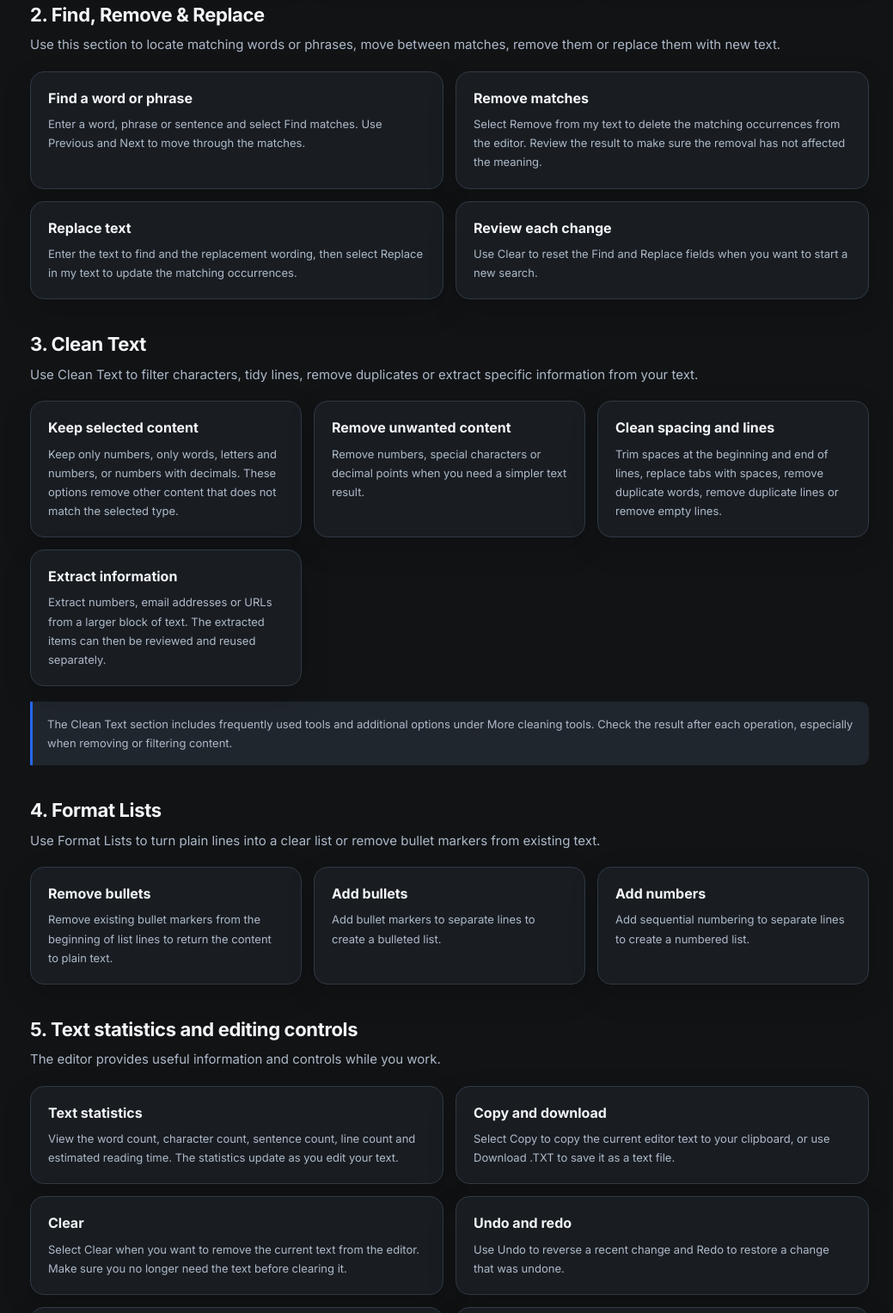
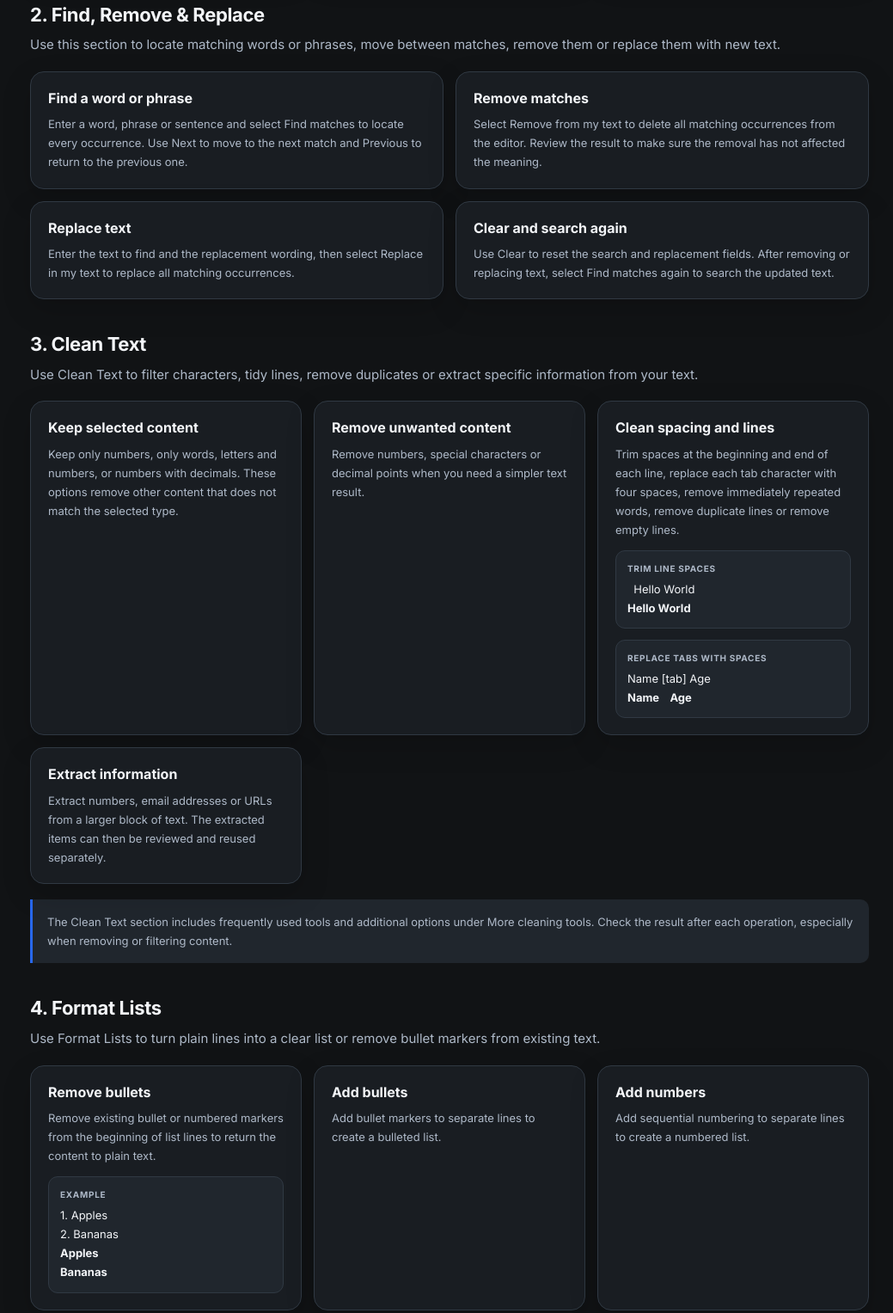
Before and after one commit to fiyaznkp/text-formatter-cleaner, a plain HTML site: page text-formatter/how-to-use/index.html in a window 1280 px wide. Shown: the part 1268-2795 px from the top of the page at 86% size, without its empty margins (241-1280 px from the left). Drawn offline with Linux system fonts and the light colour scheme.

Commit message:
Clarify Text Formatter usage guide examples

```diff
--- a/text-formatter/how-to-use/index.html
+++ b/text-formatter/how-to-use/index.html
@@ -94,10 +94,10 @@ main{min-width:0;display:flex;flex-direction:column}header.topbar{min-height:68p
 <section class="section">
 <h2>2. Find, Remove &amp; Replace</h2><p class="lead">Use this section to locate matching words or phrases, move between matches, remove them or replace them with new text.</p>
 <div class="cards two">
-<article class="card"><h3>Find a word or phrase</h3><p>Enter a word, phrase or sentence and select Find matches. Use Previous and Next to move through the matches.</p></article>
-<article class="card"><h3>Remove matches</h3><p>Select Remove from my text to delete the matching occurrences from the editor. Review the result to make sure the removal has not affected the meaning.</p></article>
-<article class="card"><h3>Replace text</h3><p>Enter the text to find and the replacement wording, then select Replace in my text to update the matching occurrences.</p></article>
-<article class="card"><h3>Review each change</h3><p>Use Clear to reset the Find and Replace fields when you want to start a new search.</p></article>
+<article class="card"><h3>Find a word or phrase</h3><p>Enter a word, phrase or sentence and select Find matches to locate every occurrence. Use Next to move to the next match and Previous to return to the previous one.</p></article>
+<article class="card"><h3>Remove matches</h3><p>Select Remove from my text to delete all matching occurrences from the editor. Review the result to make sure the removal has not affected the meaning.</p></article>
+<article class="card"><h3>Replace text</h3><p>Enter the text to find and the replacement wording, then select Replace in my text to replace all matching occurrences.</p></article>
+<article class="card"><h3>Clear and search again</h3><p>Use Clear to reset the search and replacement fields. After removing or replacing text, select Find matches again to search the updated text.</p></article>
 </div>
 </section>
 
@@ -106,7 +106,7 @@ main{min-width:0;display:flex;flex-direction:column}header.topbar{min-height:68p
 <div class="cards">
 <article class="card"><h3>Keep selected content</h3><p>Keep only numbers, only words, letters and numbers, or numbers with decimals. These options remove other content that does not match the selected type.</p></article>
 <article class="card"><h3>Remove unwanted content</h3><p>Remove numbers, special characters or decimal points when you need a simpler text result.</p></article>
-<article class="card"><h3>Clean spacing and lines</h3><p>Trim spaces at the beginning and end of lines, replace tabs with spaces, remove duplicate words, remove duplicate lines or remove empty lines.</p></article>
+<article class="card"><h3>Clean spacing and lines</h3><p>Trim spaces at the beginning and end of each line, replace each tab character with four spaces, remove immediately repeated words, remove duplicate lines or remove empty lines.</p><div class="example"><small>Trim line spaces</small>&nbsp; Hello World &nbsp;<br><b>Hello World</b></div><div class="example"><small>Replace tabs with spaces</small>Name [tab] Age<br><b>Name&nbsp;&nbsp;&nbsp;&nbsp;Age</b></div></article>
 <article class="card"><h3>Extract information</h3><p>Extract numbers, email addresses or URLs from a larger block of text. The extracted items can then be reviewed and reused separately.</p></article>
 </div>
 <div class="note">The Clean Text section includes frequently used tools and additional options under More cleaning tools. Check the result after each operation, especially when removing or filtering content.</div>
@@ -115,7 +115,7 @@ main{min-width:0;display:flex;flex-direction:column}header.topbar{min-height:68p
 <section class="section">
 <h2>4. Format Lists</h2><p class="lead">Use Format Lists to turn plain lines into a clear list or remove bullet markers from existing text.</p>
 <div class="cards">
-<article class="card"><h3>Remove bullets</h3><p>Remove existing bullet markers from the beginning of list lines to return the content to plain text.</p></article>
+<article class="card"><h3>Remove bullets</h3><p>Remove existing bullet or numbered markers from the beginning of list lines to return the content to plain text.</p><div class="example"><small>Example</small>1. Apples<br>2. Bananas<br><b>Apples<br>Bananas</b></div></article>
 <article class="card"><h3>Add bullets</h3><p>Add bullet markers to separate lines to create a bulleted list.</p></article>
 <article class="card"><h3>Add numbers</h3><p>Add sequential numbering to separate lines to create a numbered list.</p></article>
 </div>
```
